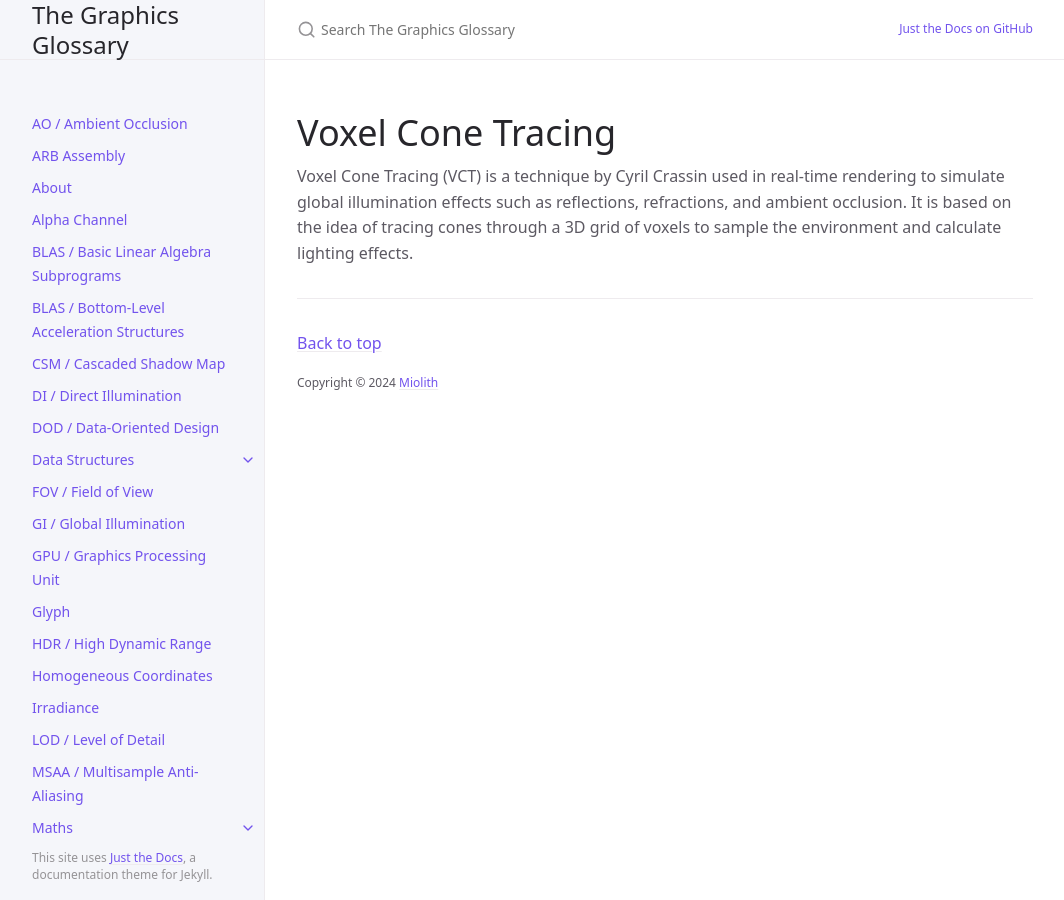
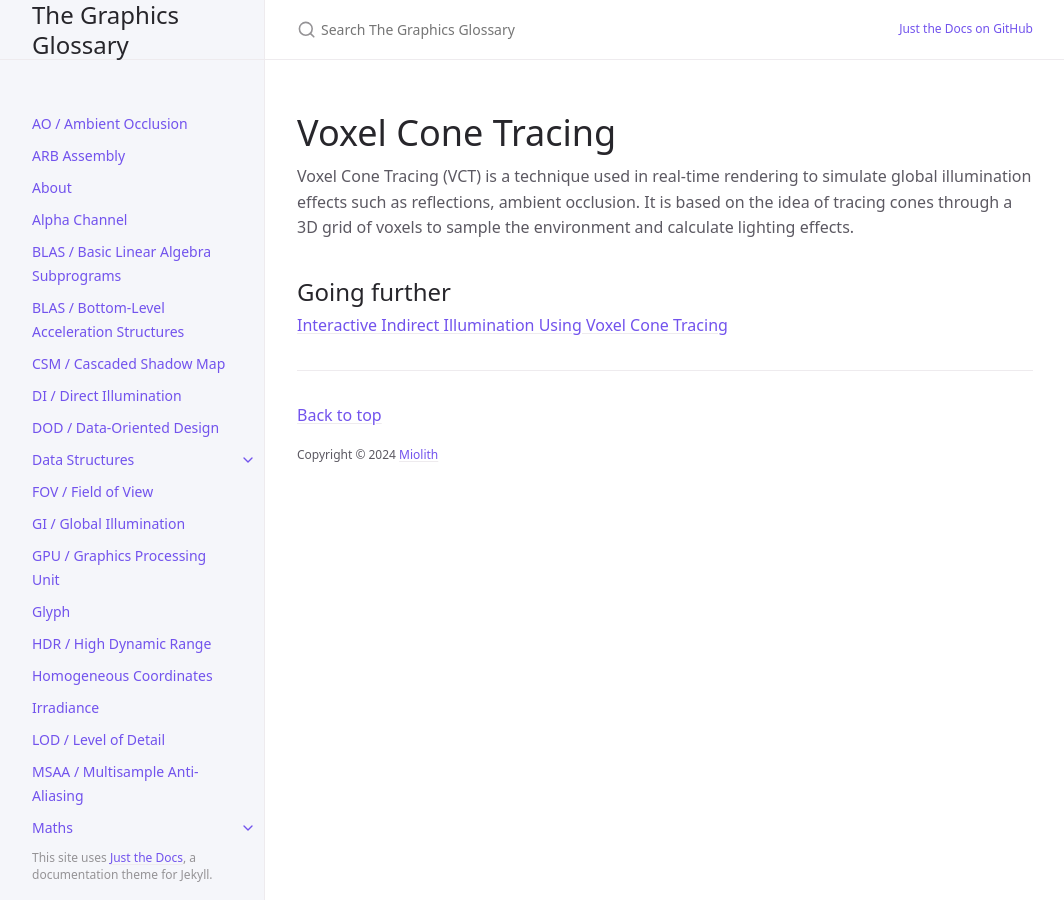
Before and after one commit to GraphicsGlossary/graphicsglossary.github.io, a Jekyll site: the page built from docs/illumination-techniques/voxel-cone-tracing.md, in a window 1280 px wide. Shown: the whole page, without its empty margins (107-1171 px from the left). Built offline with Jekyll 4.4.1, drawn with Linux system fonts in a browser that asks for light colours; cached includes are drawn as plain includes.

Commit message:
Update voxel-cone-tracing.md

```diff
--- a/docs/illumination-techniques/voxel-cone-tracing.md
+++ b/docs/illumination-techniques/voxel-cone-tracing.md
@@ -6,4 +6,8 @@ permalink: /voxel-cone-tracing/
 
 # Voxel Cone Tracing
 
-Voxel Cone Tracing (VCT) is a technique by Cyril Crassin used in real-time rendering to simulate global illumination effects such as reflections, refractions, and ambient occlusion. It is based on the idea of tracing cones through a 3D grid of voxels to sample the environment and calculate lighting effects.
+Voxel Cone Tracing (VCT) is a technique used in real-time rendering to simulate global illumination effects such as reflections, ambient occlusion. It is based on the idea of tracing cones through a 3D grid of voxels to sample the environment and calculate lighting effects.
+
+## Going further
+
+[Interactive Indirect Illumination Using Voxel Cone Tracing](https://research.nvidia.com/publication/2011-09_interactive-indirect-illumination-using-voxel-cone-tracing)
```
